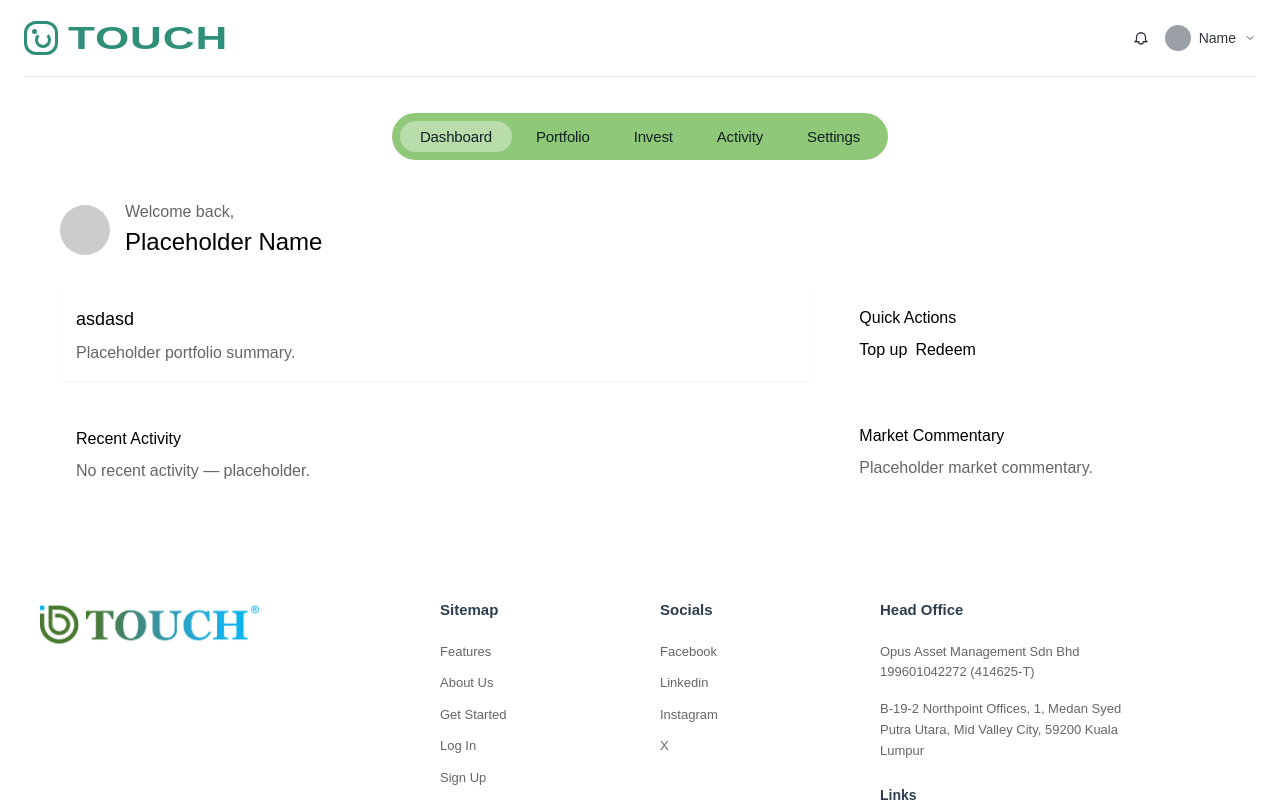
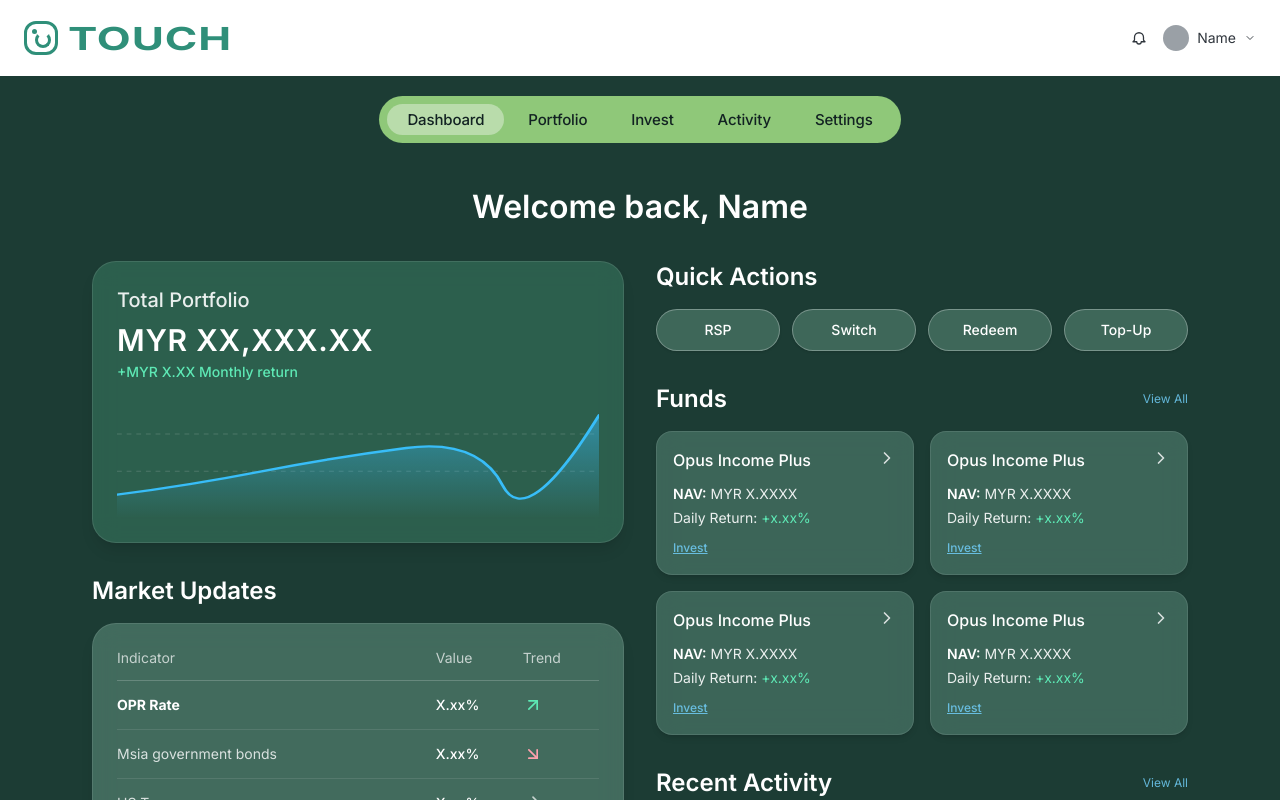
Before and after one commit to isabelledelc/isabelledelc.github.io, a React (Vite) app in the folder app/: page /home in a window 1280 px wide. Shown: the top 800 px of the page. Built offline with nearby package versions, Linux system fonts and the light colour scheme.

Commit message:
feature(homepage): add new homepage layout

```diff
--- a/app/index.html
+++ b/app/index.html
@@ -4,6 +4,9 @@
     <meta charset="UTF-8" />
     <link rel="icon" type="image/svg+xml" href="/favicon.svg" />
     <meta name="viewport" content="width=device-width, initial-scale=1.0" />
+    <link rel="preconnect" href="https://fonts.googleapis.com" />
+    <link rel="preconnect" href="https://fonts.gstatic.com" crossorigin />
+    <link href="https://fonts.googleapis.com/css2?family=Inter:opsz,wght@14..32,100..900&display=swap" rel="stylesheet" />
     <title>opustouch</title>
   </head>
   <body>
--- a/app/src/components/shared/header.tsx
+++ b/app/src/components/shared/header.tsx
@@ -49,14 +49,14 @@ export default function Header() {
 	const useLandingHeaderStyle = !isInAppPage;
 
 	return (
-		<header className="bg-white px-6 py-4">
-			<div className="flex items-center justify-between border-b border-[#e7ecea] pb-4">
+		<header className="bg-white w-full px-6 py-4">
+			<div className="flex items-center justify-between">
 				<Brand />
 
 				{useLandingHeaderStyle ? (
 					<Link
 						to="/#login"
-						className="rounded-full border-2 border-[#2f8f79] bg-white px-5 py-1.75 text-sm leading-none text-[#1b1f24] no-underline"
+						className="rounded-full border-2 border-[#2f8f79]q bg-white px-5 py-1.75 text-sm leading-none text-[#1b1f24] no-underline"
 					>
 						Login
 					</Link>
--- a/app/src/index.css
+++ b/app/src/index.css
@@ -2,6 +2,7 @@
 
 @theme {
   --color-teal-dark: #0d2b2b;
+  --font-sans: 'Inter', sans-serif;
   --font-heading: 'Space Grotesk', sans-serif;
   --font-mono-data: 'IBM Plex Mono', monospace;
 }
--- a/app/src/pages/Home/HomePage.tsx
+++ b/app/src/pages/Home/HomePage.tsx
@@ -6,43 +6,45 @@ import Footer from '../../components/shared/footer';
 import PortfolioCard from './components/PortfolioCard';
 import RecentActivity from './components/RecentActivity';
 import QuickActions from './components/QuickActions';
-import MarketCommentary from './components/ViewMarketCommentary';
+import MarketUpdates from './components/MarketUpdates';
+import Funds from './components/Funds';
 
 export default function HomePage() {
   return (
-    <div style={{ width: '100%', minHeight: '100vh', fontFamily: 'sans-serif' }}>
+    /* Added Tailwind background and text color classes here */
+    <div className="min-h-screen bg-[#1c3c34] bg-[radial-gradient(ellipse_at_top_left,var(--tw-gradient-stops))] from-[#5e9483] via-[#21433a] to-[#122b24] text-white">
+      <div>
         <Header />
         <Navbar />
 
         <div style={{ maxWidth: '1200px', margin: '0 auto', padding: '40px 20px' }}>
           {/* Top Greeting */}
-        <header style={{ marginBottom: '30px', display: 'flex', alignItems: 'center', gap: '15px' }}>
-          <div style={{ width: '50px', height: '50px', borderRadius: '50%', background: '#ccc' }} />
-          <div>
-            <p style={{ margin: 0, color: '#666' }}>Welcome back,</p>
-            <h1 style={{ margin: 0, fontSize: '24px' }}>Placeholder Name</h1>
-          </div>
+          <header style={{ marginBottom: '30px', textAlign: 'center' }}>
+            <h1 style={{ margin: 0, fontSize: '32px', fontWeight: 600 }}>Welcome back, Name</h1>
           </header>
 
-        {/* Dashboard Content split into Main and Sidebar columns */}
-        <div style={{ display: 'flex', gap: '30px', alignItems: 'flex-start' }}>
+          <div className="px-4 sm:px-6 lg:px-8">
+            <div className="mx-auto max-w-6xl grid grid-cols-1 lg:grid-cols-2 gap-8">
 
-          {/* Main Content Column */}
-          <div style={{ flex: 2, display: 'flex', flexDirection: 'column', gap: '30px' }}>
+              {/* Left Column */}
+              <div className="flex flex-col gap-8">
                 <PortfolioCard />
-            <RecentActivity />
+                <MarketUpdates />
               </div>
 
-          {/* Sidebar Column */}
-          <div style={{ flex: 1, display: 'flex', flexDirection: 'column', gap: '30px' }}>
+              {/* Right Column */}
+              <div className="flex flex-col gap-8">
                 <QuickActions />
-            <MarketCommentary />
+                <Funds />
+                <RecentActivity />
               </div>
 
             </div>
           </div>
+        </div>
+      </div>
 
-      <Footer />
+
     </div>
   );
 }
--- /dev/null
+++ b/app/src/pages/Home/components/Funds.tsx
@@ -0,0 +1,53 @@
+import React from 'react';
+import { ChevronRight } from 'lucide-react';
+
+interface FundItem {
+  title: string;
+  nav: string;
+  dailyReturn: string;
+}
+
+const fundsList: FundItem[] = Array(4).fill({
+  title: 'Opus Income Plus',
+  nav: 'MYR X.XXXX',
+  dailyReturn: '+x.xx%',
+});
+
+export default function Funds() {
+  return (
+    <section>
+      <div className="mb-4 flex items-center justify-between">
+        <h2 className="text-2xl font-semibold text-white">Funds</h2>
+        <a href="#" className="text-xs  text-sky-300/80 hover:underline">
+          View All
+        </a>
+      </div>
+
+      <div className="grid grid-cols-1 sm:grid-cols-2 gap-4">
+        {fundsList.map((fund, index) => (
+          <div
+            key={index}
+            className="group relative rounded-2xl bg-[#4b7768]/70 p-4 backdrop-blur-md border border-white/10 shadow-md transition-all hover:bg-[#4b7768]/90"
+          >
+            <div className="mb-3 flex items-start justify-between">
+              <h3 className="text-base font-medium text-white">{fund.title}</h3>
+              <ChevronRight className="h-5 w-5 text-white/80 transition-transform group-hover:translate-x-0.5" />
+            </div>
+            <p className="my-1 text-sm text-white/90">
+              <span className="font-semibold text-white">NAV:</span> {fund.nav}
+            </p>
+            <p className="my-1 text-sm text-white/90">
+              Daily Return: <span className="text-emerald-300">{fund.dailyReturn}</span>
+            </p>
+            <a
+              href="#"
+              className="mt-2 inline-block text-xs font-medium text-sky-300/80 underline hover:text-sky-200"
+            >
+              Invest
+            </a>
+          </div>
+        ))}
+      </div>
+    </section>
+  );
+}
--- /dev/null
+++ b/app/src/pages/Home/components/MarketUpdates.tsx
@@ -0,0 +1,55 @@
+import React from 'react';
+import { ArrowUpRight, ArrowDownRight, ArrowRight } from 'lucide-react';
+
+interface MarketIndicator {
+  indicator: string;
+  value: string;
+  trend: 'up' | 'down' | 'flat';
+}
+
+const marketData: MarketIndicator[] = [
+  { indicator: 'OPR Rate', value: 'X.xx%', trend: 'up' },
+  { indicator: 'Msia government bonds', value: 'X.xx%', trend: 'down' },
+  { indicator: 'US Treasury', value: 'X.xx%', trend: 'flat' },
+  { indicator: 'Inflation', value: 'X.xx%', trend: 'up' },
+  { indicator: 'USD/MYR', value: 'X.xx%', trend: 'up' },
+];
+
+export default function MarketUpdates() {
+  return (
+    <section>
+      <h2 className="mb-4 text-2xl font-semibold text-white">Market Updates</h2>
+      <div className="rounded-3xl bg-[#5d8b7b]/60 p-6 backdrop-blur-md border border-white/10 shadow-lg">
+        <table className="w-full border-collapse">
+          <thead>
+            <tr className="border-b border-white/20 text-left text-sm text-white/70">
+              <th className="pb-3 font-normal">Indicator</th>
+              <th className="pb-3 font-normal">Value</th>
+              <th className="pb-3 font-normal">Trend</th>
+            </tr>
+          </thead>
+          <tbody className="divide-y divide-white/10 text-sm text-white">
+            {marketData.map((item, index) => (
+              <tr key={index}>
+                <td className={`py-3.5 ${index === 0 ? 'font-bold' : 'font-normal text-white/80'}`}>
+                  {item.indicator}
+                </td>
+                <td className="py-3.5 font-medium">{item.value}</td>
+                <td className="py-3.5">
+                  {item.trend === 'up' && <ArrowUpRight className="h-5 w-5 text-emerald-300" />}
+                  {item.trend === 'down' && <ArrowDownRight className="h-5 w-5 text-rose-300" />}
+                  {item.trend === 'flat' && <ArrowRight className="h-5 w-5 text-white/70" />}
+                </td>
+              </tr>
+            ))}
+          </tbody>
+        </table>
+      </div>
+      <div className="mt-3 text-center">
+        <a href="#" className="text-xs text-sky-300/80 hover:underline">
+          View the full report
+        </a>
+      </div>
+    </section>
+  );
+}
--- a/app/src/pages/Home/components/PortfolioCard.tsx
+++ b/app/src/pages/Home/components/PortfolioCard.tsx
@@ -1,8 +1,44 @@
+import React from 'react';
+
 export default function PortfolioCard() {
-	return (
-		<section style={{ padding: '16px', borderRadius: '8px', background: '#fff', boxShadow: '0 1px 3px rgba(0,0,0,0.05)' }}>
-			<h2 style={{ margin: 0, fontSize: '18px' }}>asdasd</h2>
-			<p style={{ marginTop: 8, color: '#666' }}>Placeholder portfolio summary.</p>
-		</section>
-	);
+  return (
+    <section className="relative overflow-hidden rounded-3xl bg-[#316854]/80 p-6 backdrop-blur-md border border-white/10 shadow-lg">
+      <h2 className="mb-2 text-xl font-medium text-white/90">Total Portfolio</h2>
+      <p className="mb-1 text-3xl font-semibold tracking-wide text-white">
+        MYR XX,XXX.XX
+      </p>
+      <p className="mb-6 text-sm font-medium text-emerald-300">
+        +MYR X.XX Monthly return
+      </p>
+
+      {/* Line Chart Graphic */}
+      <div className="relative h-28 w-full">
+        <svg viewBox="0 0 400 120" className="h-full w-full preserve-3d" preserveAspectRatio="none">
+          <defs>
+            <linearGradient id="chartGradient" x1="0%" y1="0%" x2="0%" y2="100%">
+              <stop offset="0%" stopColor="#38bdf8" stopOpacity="0.5" />
+              <stop offset="100%" stopColor="#38bdf8" stopOpacity="0" />
+            </linearGradient>
+          </defs>
+          {/* Dashed background grid lines */}
+          <line x1="0" y1="30" x2="400" y2="30" stroke="rgba(255, 255, 255, 0.15)" strokeDasharray="4 4" />
+          <line x1="0" y1="70" x2="400" y2="70" stroke="rgba(255, 255, 255, 0.15)" strokeDasharray="4 4" />
+
+          {/* Fill path */}
+          <path
+            d="M 0 95 Q 60 85, 120 70 T 240 45 T 320 85 T 400 10 L 400 120 L 0 120 Z"
+            fill="url(#chartGradient)"
+          />
+          {/* Main curve line */}
+          <path
+            d="M 0 95 Q 60 85, 120 70 T 240 45 T 320 85 T 400 10"
+            fill="none"
+            stroke="#38bdf8"
+            strokeWidth="2.5"
+            strokeLinecap="round"
+          />
+        </svg>
+      </div>
+    </section>
+  );
 }
--- a/app/src/pages/Home/components/QuickActions.tsx
+++ b/app/src/pages/Home/components/QuickActions.tsx
@@ -1,11 +1,21 @@
+import React from 'react';
+
+const actions = ['RSP', 'Switch', 'Redeem', 'Top-Up'];
+
 export default function QuickActions() {
-	return (
-		<section style={{ padding: '16px', borderRadius: '8px', background: '#fff' }}>
-			<h4 style={{ margin: 0 }}>Quick Actions</h4>
-			<div style={{ marginTop: 8, display: 'flex', gap: 8 }}>
-				<button>Top up</button>
-				<button>Redeem</button>
-			</div>
-		</section>
-	);
+  return (
+    <section>
+      <h2 className="mb-4 text-2xl font-semibold text-white">Quick Actions</h2>
+      <div className="flex flex-wrap gap-3">
+        {actions.map((action) => (
+          <button
+            key={action}
+            className="flex-1 min-w-[100px] rounded-full border border-white/30 bg-[#4e796a]/70 px-5 py-2.5 text-sm font-medium text-white shadow-sm transition-all hover:bg-[#4e796a]/90 active:scale-95"
+          >
+            {action}
+          </button>
+        ))}
+      </div>
+    </section>
+  );
 }
--- a/app/src/pages/Home/components/RecentActivity.tsx
+++ b/app/src/pages/Home/components/RecentActivity.tsx
@@ -1,8 +1,41 @@
+import React from 'react';
+
+interface ActivityItem {
+  action: string;
+  fund: string;
+  time: string;
+}
+
+const activities: ActivityItem[] = [
+  { action: 'Invested MYR 5,000', fund: 'Opus Income Plus', time: 'Today, 10:23 AM' },
+  { action: 'Invested MYR 5,000', fund: 'Opus Income Plus', time: 'Yesterday, 6:21 PM' },
+  { action: 'Invested MYR 5,000', fund: 'Opus Income Plus', time: '15 Jul 2026' },
+  { action: 'Invested MYR 5,000', fund: 'Opus Income Plus', time: '10 Jul 2026' },
+];
+
 export default function RecentActivity() {
-	return (
-		<section style={{ padding: '16px', borderRadius: '8px', background: '#fff' }}>
-			<h3 style={{ margin: 0 }}>Recent Activity</h3>
-			<p style={{ marginTop: 8, color: '#666' }}>No recent activity — placeholder.</p>
-		</section>
-	);
+  return (
+    <section>
+      <div className="mb-4 flex items-center justify-between">
+        <h2 className="text-2xl font-semibold text-white">Recent Activity</h2>
+        <a href="#" className="text-xs  text-sky-300/80 hover:underline">
+          View All
+        </a>
+      </div>
+      <div className="flex flex-col gap-3">
+        {activities.map((item, index) => (
+          <div
+            key={index}
+            className="flex items-center justify-between rounded-2xl bg-[#2e5d4e]/70 px-5 py-4 backdrop-blur-md border border-white/10 shadow-sm"
+          >
+            <div>
+              <p className="text-sm font-semibold text-white">{item.action}</p>
+              <p className="text-xs text-sky-300/80">{item.fund}</p>
+            </div>
+            <span className="text-xs font-medium text-white/80">{item.time}</span>
+          </div>
+        ))}
+      </div>
+    </section>
+  );
 }
```
Lines whose indentation alone changed are shown as unchanged.
